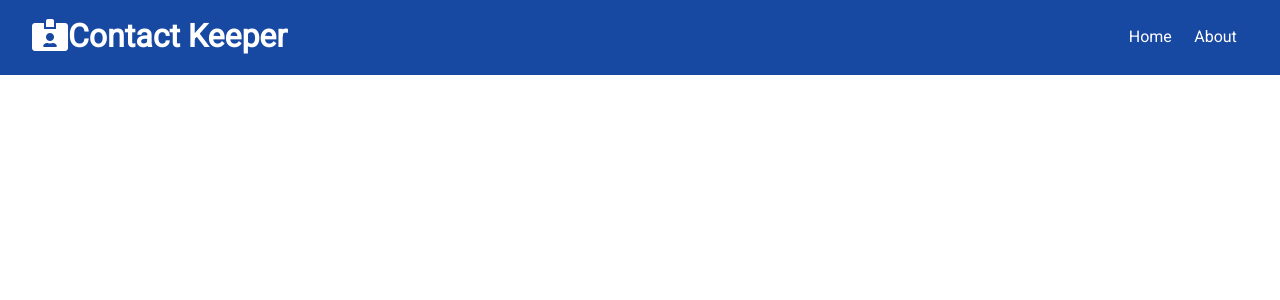
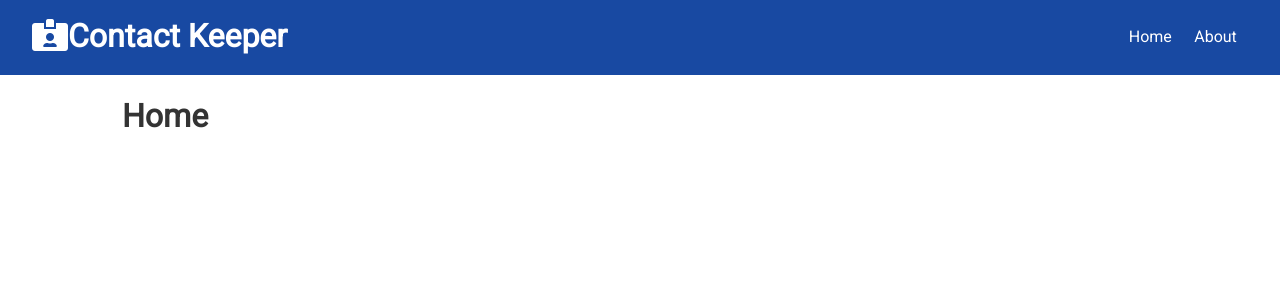
Before and after one commit to FadiZahhar/Webcommunity-MearnStack-Training, a React (Create React App) app in the folder frontend/: page / in a window 1280 px wide. Shown: the top 300 px of the page. Built offline with nearby package versions, Linux system fonts and the light colour scheme; the HTML template or start-up script is replaced by a standard one.

Commit message:
updating th ecode

```diff
--- a/frontend/package.json
+++ b/frontend/package.json
@@ -6,7 +6,7 @@
     "axios": "^0.24.0",
     "react": "^17.0.2",
     "react-dom": "^17.0.2",
-    "react-router-dom": "^5.2.0",
+    "react-router-dom": "^6.14.1",
     "react-scripts": "4.0.3",
     "react-transition-group": "^4.4.2",
     "uuid": "^8.3.2"
--- a/frontend/src/components/pages/Home.js
+++ b/frontend/src/components/pages/Home.js
@@ -3,7 +3,7 @@
 const Home = () => {
   return (
     <div>
-      <h1>Home</h1>s
+      <h1>Home</h1>
     </div>
   )
 }
```
Also changed, not shown: frontend/src/App.js (+5 -5 lines), 1 other file (tests, documents, lock files or other folders).
